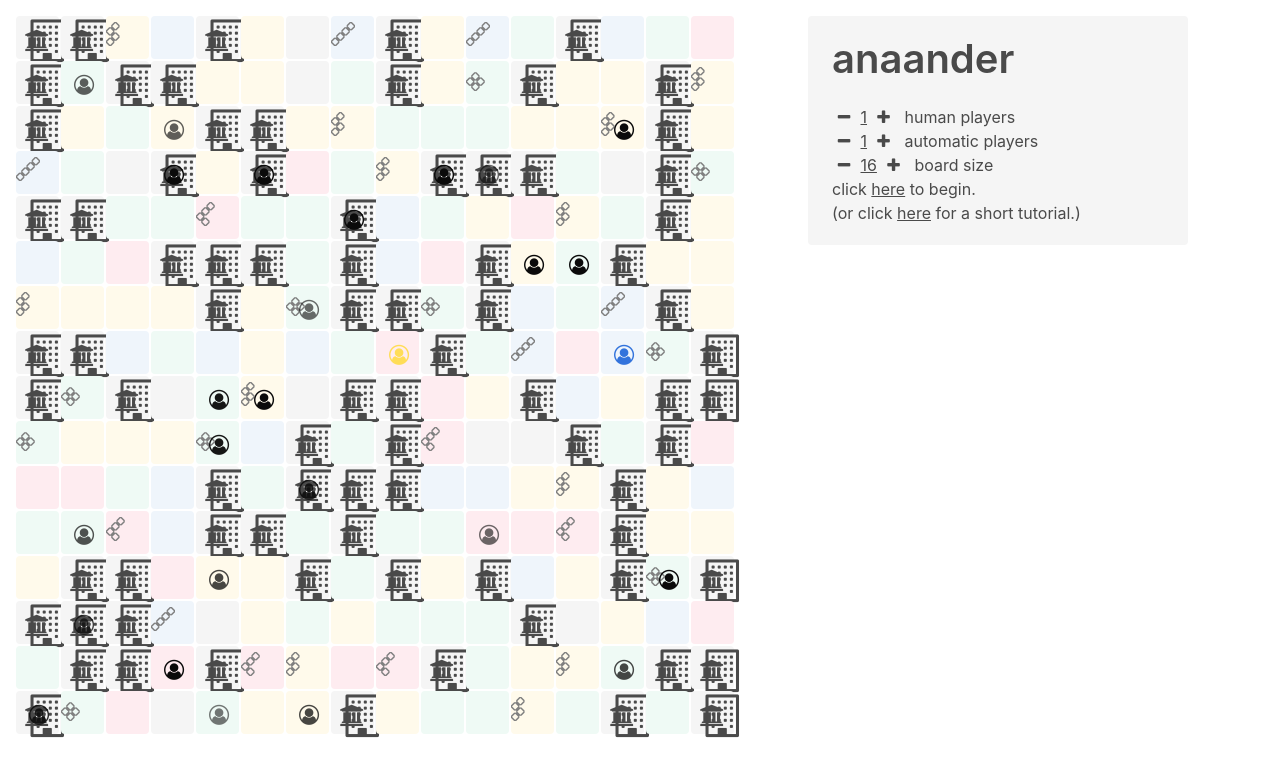
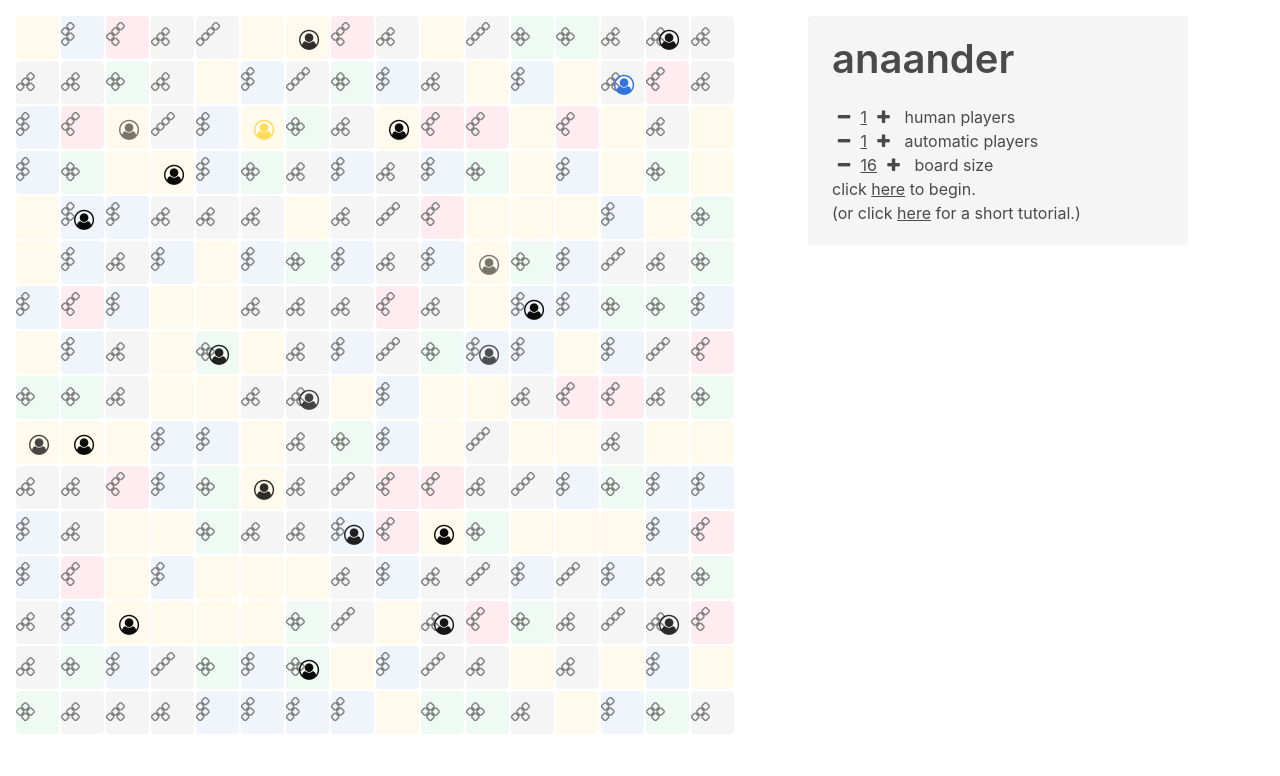
Before and after one commit to hervan/anaander, a React app: page / in a window 1280 px wide. Shown: the top 776 px of the page. Built offline with nearby package versions, Linux system fonts and the light colour scheme.

Commit message:
more ongoing refactorings for #29

```diff
--- a/src/Game.ts
+++ b/src/Game.ts
@@ -141,7 +141,7 @@ export enum Team {
     danger,
     primary,
     default
-}
+};
 
 export enum Action {
     up,
@@ -153,49 +153,41 @@ export enum Action {
     skip
 };
 
-export type Position = {
-    row: number;
-    col: number;
+export enum Geography {
+    swamp,
+    mountain,
+    forest,
+    valley,
+    plains,
+    desert
 };
 
-export type Geography =
-| "swamp"
-| "island"
-| "mountain"
-| "forest"
-| "plains"
-| "city"
-| "desert"
-| "valley";
-
-export const Geographies: Geography[] = [
-    "swamp",
-    "island",
-    "mountain",
-    "forest",
-    "plains",
-    "city"
-];
-
-export type Item =
-| { type: "energy"; piece: "i" }
-| { type: "food"; piece: "l" }
-| { type: "ore"; piece: "o" }
-| { type: "relic"; piece: "s" }
-| { type: "technology"; piece: "t" };
-
-export const Items: Item[] = [
-    { type: "energy", piece: "i" },
-    { type: "food", piece: "l" },
-    { type: "ore", piece: "o" },
-    { type: "relic", piece: "s" },
-    { type: "technology", piece: "t" }
+export enum Item {
+    energy,
+    food,
+    ore,
+    relic,
+    technology
+};
+
+export const GeographyItem = [
+    { type: "swamp", item: Item.energy, piece: "i" },
+    { type: "mountain", item: Item.food, piece: "l" },
+    { type: "forest", item: Item.ore, piece: "o" },
+    { type: "valley", item: Item.relic, piece: "s" },
+    { type: "plains", item: Item.technology, piece: "t" },
+    { type: "desert", item: null, piece: null }
 ];
 
 export enum Side {
     heads,
     tails,
     none
+};
+
+export type Position = {
+    row: number;
+    col: number;
 };
 
 export type Meeple = {
@@ -209,12 +201,18 @@ export type Meeple = {
     topsMeeple: number;
 };
 
+export type City = {
+    name: string;
+    resistance: number;
+};
+
 export type Terrain = {
     position: Position;
     geography: Geography;
     spaceLeft: number;
     topMeeple: number;
-    items: boolean[];
+    item: boolean;
+    city?: City;
 };
 
 export type Player = {
@@ -250,11 +248,7 @@ export type Play = {
     }
 };
 
-interface IDictionary {
-    [key: string]: string;
-};
-
-const InvalidPlays: IDictionary = {
+const InvalidPlays: { [key: string]: string } = {
     WrongTeam: "move a meeple of your own team.",
     WrongSideHeads: "move a meeple with heads up.",
     WrongSideTails: "move a meeple with tails up.",
@@ -290,7 +284,7 @@ export type Game = {
 
 export function logBoard(game: Game): void {
 
-    const teamSymbol: IDictionary = {
+    const teamSymbol: { [key: string]: string } = {
         info: "1",
         warning: "2",
         success: "3",
@@ -306,7 +300,7 @@ export function logBoard(game: Game): void {
     console.log(board);
 }
 
-function rotatePlayer(game: Game): Team {
+function rotateTeam(game: Game): Team {
 
     let team: Team = game.turn.team;
     let i: number = game.players.length;
@@ -330,7 +324,7 @@ function nextTurn(game: Game): Turn {
     let gameStep = game;
 
     do {
-        team = rotatePlayer(gameStep);
+        team = rotateTeam(gameStep);
         gameStep = {...game, turn: {...game.turn, team: team}};
     } while (availableMeeples(gameStep).length === 0 && i-- > 0);
 
@@ -338,7 +332,7 @@ function nextTurn(game: Game): Turn {
 
         return {
             count: game.turn.count + 1,
-            team: 0,
+            team: Team.info,
             side: flipSide(game.turn.side)
         };
     } else if (game.players.filter((aPlayer) => aPlayer.swarmSize > 0).length < 2) {
@@ -505,7 +499,7 @@ function moveMeeple(game: Game, from: Position, action: Action): Game {
     } else if (gameMeeples[topMeeple].side !== game.turn.side) {
 
         lastAction = { explanation:
-            (game.turn.side === 0 ?
+            (game.turn.side === Side.heads ?
                 InvalidPlays.WrongSideHeads :
                 InvalidPlays.WrongSideTails) };
 
@@ -568,16 +562,13 @@ function moveMeeple(game: Game, from: Position, action: Action): Game {
 
                     case Action.explore:
 
-                    terrainTo.items.forEach((item, index) => {
-
-                        if (item && !gamePlayers[gameMeeples[meeple.key].team].items[index]) {
-
-                            gamePlayers[gameMeeples[meeple.key].team].individualActions++;
-
-                            terrainTo.items[index] = false;
-                            gamePlayers[gameMeeples[meeple.key].team].items[index] = true;
-                        }
-                    });
+                    if (terrainTo.item && !gamePlayers[meeple.team].items[terrainTo.geography]) {
+
+                            gamePlayers[meeple.team].individualActions++;
+
+                            terrainTo.item = false;
+                            gamePlayers[meeple.team].items[terrainTo.geography] = true;
+                    }
 
                     gameTerrains[positionToIndex(to, game.boardSize)] = terrainTo;
 
@@ -770,7 +761,7 @@ export function play(game: Game, play: Play): Game {
                 ...game,
                 turn: turn = nextTurn(game),
                 skips: game.skips + 1,
-                lastAction: play.play.action
+                lastAction: Action.skip
             };
         }
 
@@ -841,7 +832,8 @@ export function setup(playerCount: number = 0, boardSize: number = 16): Game {
                 col: j
             };
 
-            const geographyIndex = Math.floor((Math.sqrt(8 * (Math.floor(Math.random() * 21) + 1)) - 1) / 2);
+            // solution to x = (1 + y) * y / 2, the fundamental arithmetic series
+            const geographyIndex = Math.floor((Math.sqrt((Math.random() * 168) + 1) - 1) / 2);
 
             let topMeeple: number = -1;
             let spaceLeft: number = geographyIndex;
@@ -868,13 +860,10 @@ export function setup(playerCount: number = 0, boardSize: number = 16): Game {
             terrains[positionToIndex(position, boardSize)] = {
 
                 position: position,
-                geography: Geographies[geographyIndex],
+                geography: geographyIndex,
                 spaceLeft: spaceLeft,
                 topMeeple: topMeeple,
-                items: Items.map((item, index) =>
-                    Geographies[geographyIndex] !== "city"
-                    && index === geographyIndex - 1
-                    && Math.random() < (1 / 6))
+                item: Math.random() < (1 / 6)
             };
         }
     }
@@ -883,7 +872,7 @@ export function setup(playerCount: number = 0, boardSize: number = 16): Game {
     let i: number = 0;
     meepleKey = 0;
 
-    for (let team = 0; team < playerCount; team++) {
+    for (let team = Team.info; team < playerCount; team++) {
 
         let position: Position;
 
@@ -913,7 +902,7 @@ export function setup(playerCount: number = 0, boardSize: number = 16): Game {
             team: team,
             individualActions: 0,
             swarmSize: 1,
-            items: Items.map(() => false)
+            items: Array(5).map((_, index) => false)
         };
     }
 
@@ -958,10 +947,10 @@ export function tutorial(index: number): Game {
 
         return {
             position: { row: row, col: col },
-            geography: Geographies[geographyIndex],
+            geography: geographyIndex,
             spaceLeft: geographyIndex,
             topMeeple: topMeeple,
-            items: []
+            item: false
         };
     };
 
--- a/src/components/Board.tsx
+++ b/src/components/Board.tsx
@@ -4,7 +4,8 @@ import * as React from "react";
 import {
     Action,
     Game,
-    Items,
+    Geography,
+    GeographyItem,
     Meeple as MeepleType,
     meeplesBelow,
     Position,
@@ -56,10 +57,9 @@ const Board: ((props: IProps) => JSX.Element) = (props: IProps) =>
                         key={"row" + terrain.position.row + "col" + terrain.position.col}
                         terrain={terrain}
                         title={terrain.geography + "\nspace for " + terrain.spaceLeft + " meeples\n"
-                            + Items.map(({ type, piece }) => type)
-                                .filter((type, index) => terrain.items[index])
-                                .map((item) => item + "\n")
-                                .join("")
+                            + GeographyItem.map(({ type, item, piece }) => type)
+                                .filter((type) => type = Geography[terrain.geography])
+                                .map((item) => item + "\n").join("")
                             + meeplesBelow(props.game, terrain.topMeeple)
                                 .map((meeple) => "\n" + Team[meeple.team] + " meeple"
                                 + "\nstrength: " + meeple.strength
--- a/src/components/Controls.tsx
+++ b/src/components/Controls.tsx
@@ -22,7 +22,7 @@ interface IProps {
     select: (position: Position, item?: Item) => void;
     game: Game;
     playType: PlayType;
-    item: Item;
+    selectedItem: Item;
 };
 
 const Controls: ((props: IProps) => JSX.Element) = (props: IProps) =>
@@ -37,7 +37,7 @@ const Controls: ((props: IProps) => JSX.Element) = (props: IProps) =>
                 enqueuePlay={props.enqueuePlay}
                 active={player.team === props.game.turn.team}
                 playType={props.playType}
-                item={props.item}
+                selectedItem={props.selectedItem}
             />
         )}
     </div>;
--- a/src/components/Table.tsx
+++ b/src/components/Table.tsx
@@ -493,7 +493,7 @@ export class Table extends React.Component<{}, IState> {
                     select={this.select.bind(this)}
                     game={this.state.game}
                     playType={this.state.playType}
-                    item={this.state.param as Item} />
+                    selectedItem={this.state.param as Item} />
             </div> :
             null;
 
--- a/src/components/Terrain.tsx
+++ b/src/components/Terrain.tsx
@@ -3,7 +3,8 @@ import * as React from "react";
 import {
     Action,
     Geography,
-    Items,
+    GeographyItem,
+    Item,
     Play,
     Position,
     Team,
@@ -20,12 +21,12 @@ interface IProps {
 
 function terrainColor(geography: Geography): string {
     switch (geography) {
-        case "city": return "";
-        case "island": return Team[Team.info];
-        case "forest": return Team[Team.success];
-        case "swamp": return Team[Team.default];
-        case "mountain": return Team[Team.danger];
-        case "plains": return Team[Team.warning];
+        case Geography.desert: return "warning";
+        case Geography.swamp: return "default";
+        case Geography.mountain: return "danger";
+        case Geography.forest: return "success";
+        case Geography.valley: return "info";
+        case Geography.plains: return "";
     }
 }
 
@@ -40,16 +41,14 @@ const Terrain: ((props: IProps) => JSX.Element) = (props: IProps) =>
             left: props.terrain.position.col * 45
         }}
         onClick={() => props.select(props.terrain.position)}>
-        {props.terrain.geography === "city" ?
+        {props.terrain.city ?
         <span className="fa-stack fa-lg">
             <i className="fa fa-building-o fa-stack-2x" style={{ left: "10px" }}></i>
             <i className="fa fa-university fa-stack-1x"></i>
         </span>
         : null }
         <span className="artifact">
-            {Items.map(({ type, piece }) => piece)
-                .filter((type, index) => props.terrain.items[index])
-                .join("")}
+            {GeographyItem[props.terrain.geography].piece}
         </span>
     </article>;
 
```
Also changed, not shown: src/components/Player.tsx (+7 -6 lines).
